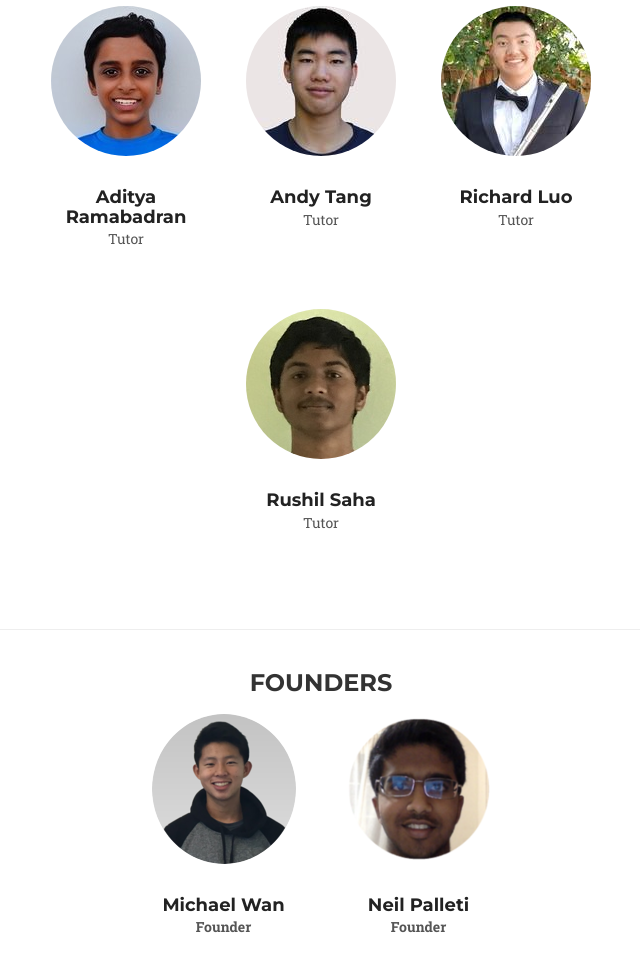
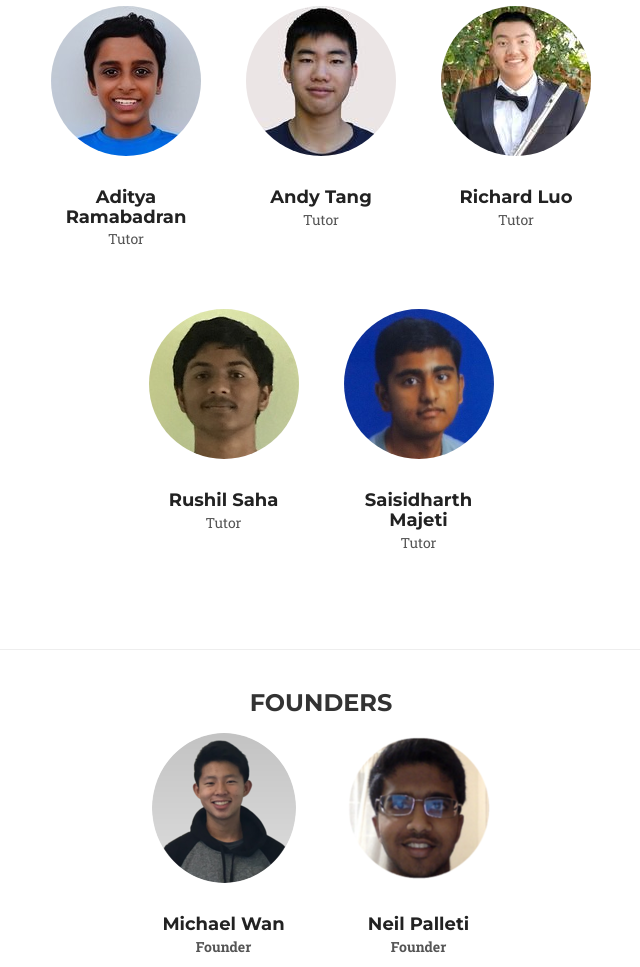
Before and after one commit to Aeratian/caltutors, a Django app: page /team/ in a window 1280 px wide. Shown: the part 2834-3801 px from the top of the page, without its empty margins (319-959 px from the left). Run offline with Django 3.2, Linux system fonts and the light colour scheme; some libraries are stand-ins or nearby versions; some web fonts are replaced.

Commit message:
Added Sid to tutors

```diff
--- a/pages/templates/pages/team.html
+++ b/pages/templates/pages/team.html
@@ -385,7 +385,7 @@
 					<div class="col-lg-3"></div>
 				</div>
 				<div class = "row">
-					<div class="col-lg-5"></div>
+					<div class="col-lg-4"></div>
 					<div class="col-lg-2">
 						<div class = "team-member">
 							<a href = "/team_member?name=rushil_saha">
@@ -396,7 +396,17 @@
 							</a>
 						</div>
 					</div>
-					<div class="col-lg-5"></div>
+                    <div class="col-lg-2">
+						<div class = "team-member">
+							<a href = "/team_member?name=sid_majeti">
+								{% load static %}
+								<img src = "{% static 'img/team/sid_majeti.png' %}" class = "img-circle" alt="" onMouseOver="show_blurb()" onMouseOut="hide_blurb()">
+								<h4>Saisidharth Majeti</h4>
+								<p>Tutor</p>
+							</a>
+						</div>
+					</div>
+					<div class="col-lg-4"></div>
 			</div>
 		</section>
 
--- a/pages/views.py
+++ b/pages/views.py
@@ -22,7 +22,7 @@ team_member_id = ['neil', 'michael', 'victor', 'andrew', 'raj', 'bryan',
 				  'aditya_garg', 'amithab_arumugam', 'sriman_manyam', 'kevin_tan',
 				  'michael_wu', 'william_zhang', 'tom_zhang', 'tae_kyu_kim',
 				  'saumya_tawakley', 'parth_asawa', 'maya_abiram', 'brandon_guo', 'suhas_prasad', 'aditya_ramabadran', 'andy_tang',
-				  'richard_luo', 'rushil_saha', 'sarah_feng']
+				  'richard_luo', 'rushil_saha', 'sarah_feng', 'sid_majeti']
 
 team_member_names = {
 	'neil': 'Neil Palleti',
@@ -52,7 +52,8 @@ team_member_names = {
 	'andy_tang': 'Andy Tang',
 	'richard_luo': 'Richard Luo',
 	'rushil_saha': 'Rushil Saha',
-	'sarah_feng': 'Sarah Feng'
+	'sarah_feng': 'Sarah Feng',
+    'sid_majeti': 'Saisidharth Majeti'
 }
 
 team_member_title = {
@@ -83,7 +84,8 @@ team_member_title = {
 	'andy_tang': 'Tutor',
 	'richard_luo': 'Tutor',
 	'rushil_saha': 'Tutor',
-	'sarah_feng': 'Director of Marketing'
+	'sarah_feng': 'Director of Marketing',
+    'sid_majeti': 'Tutor'
 }
 
 team_member_description = {
@@ -114,7 +116,8 @@ team_member_description = {
 	'andy_tang': 'Andy is an eager student of mathematics and computer science. He has won several awards in mathematics including qualification for the USA Junior Mathematical Olympiad. He is also a USACO platinum participant. In his free time, he likes to watch TV shows and swim.',
 	'richard_luo': 'Richard is a passionate computer programmer and musician. He has participated in various coding competitions such as USACO and HPI. In his spare time, he enjoys playing basketball and playing piano.',
 	'rushil_saha': 'Rushil enjoys learning mathematics and participating in math competitions such as the AIME. He also has been involved in several mathematical research projects. In his spare time, he enjoys playing soccer, biking, and watching movies.',
-	'sarah_feng': 'Sarah strongly enjoys learning new programming languages and creating her own personal projects. She has a strong interest in algorithms and game development. She is also passionate about long distance running and visual arts.'
+	'sarah_feng': 'Sarah strongly enjoys learning new programming languages and creating her own personal projects. She has a strong interest in algorithms and game development. She is also passionate about long distance running and visual arts.',
+    'sid_majeti': 'Saisidharth is very interested in math and computer science and loves to share his knowledge with others. He has participated in many math competitions such as the AMC 10 and camps such as COSMOS. In his free time, he likes to play the flute and play basketball on his school team.'
 }
 
 def index_view(request):
```
Also changed, not shown: CalTutors/static/img/team/sid_majeti.png (added).
